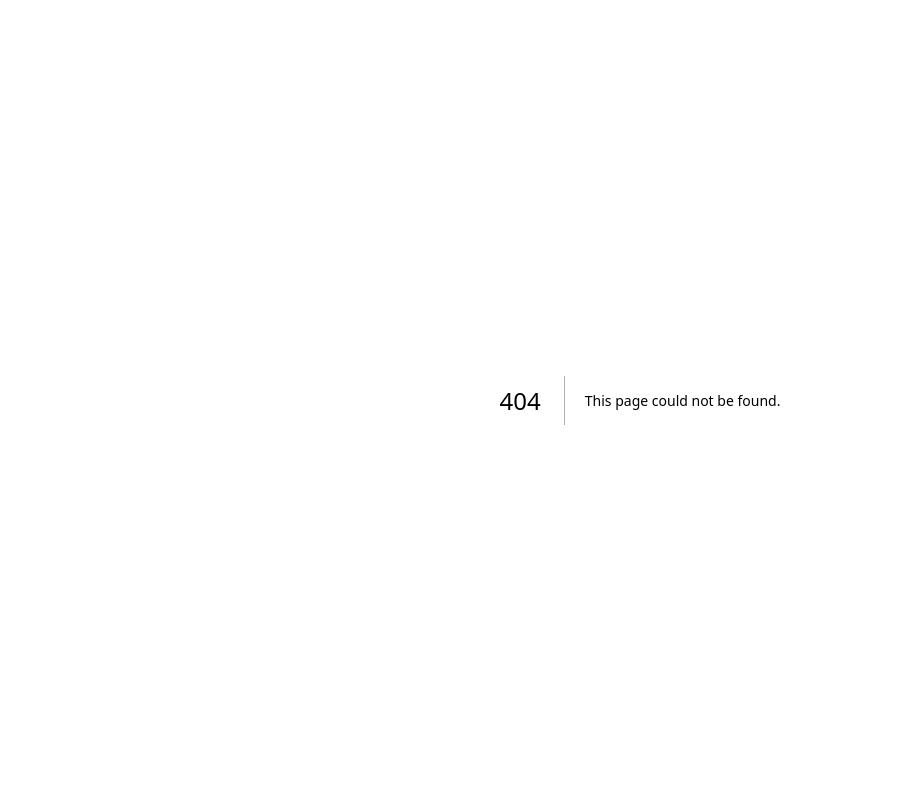
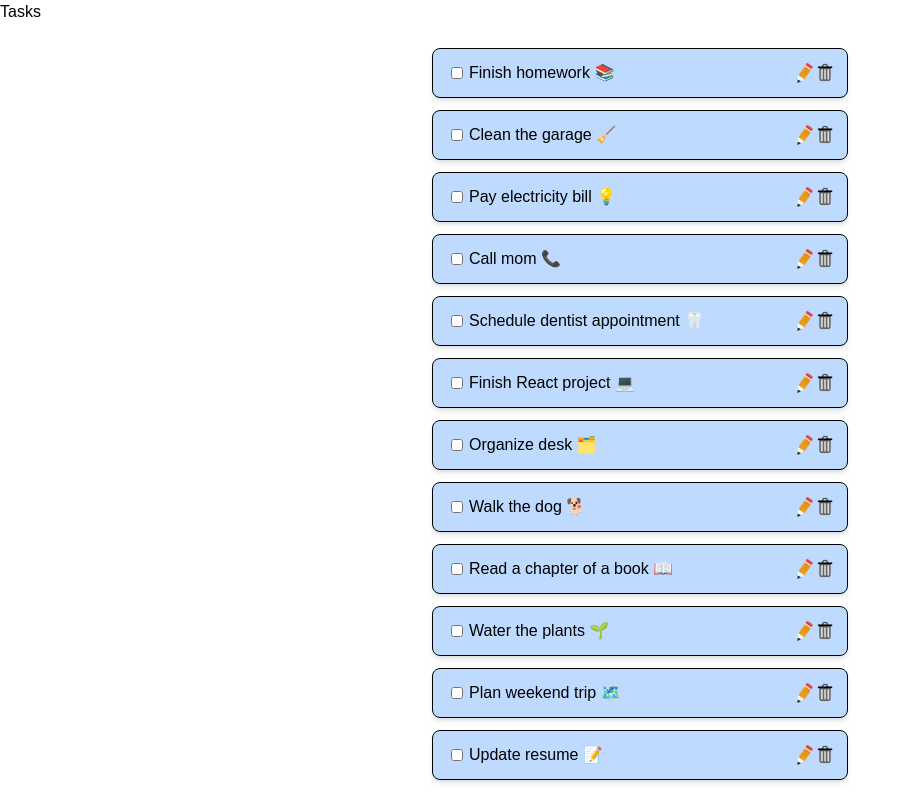
Before and after one commit to SoftDevCLF/to-do-app, a Next.js app: page /testingpage in a window 1280 px wide. Before the commit this address had no page. Shown: the whole page, without its empty margins (0-911 px from the left). Built offline with nearby package versions, Linux system fonts and the light colour scheme.

Commit message:
importing components and rendering it on the page

```diff
--- /dev/null
+++ b/app/testingpage/page.js
@@ -0,0 +1,12 @@
+import TaskCard from "../components/TaskCard";
+import TaskList from "../components/TaskList";
+
+//Page
+export default function Page() {
+  return (
+    <main className="space-y-2 text-white">
+      <h1 className="text-black">Tasks</h1>
+      <TaskList/>
+      </main>
+  );
+}
```
